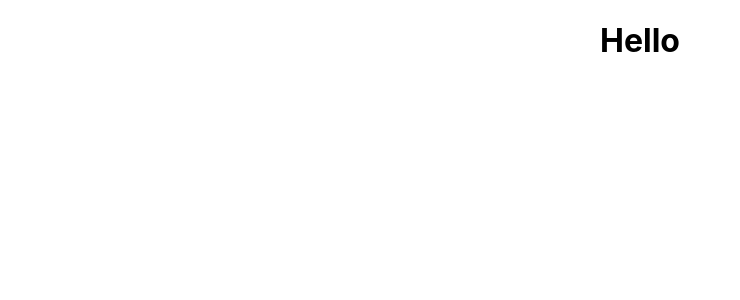
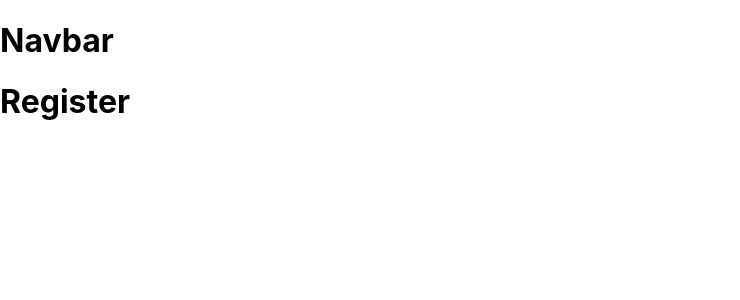
Before and after one commit to kunalevicshukla11/WebSter-23, a React (Create React App) app in the folder artisian/: page /register in a window 1280 px wide. Shown: the top 300 px of the page, without its empty margins (0-740 px from the left). Built offline with nearby package versions, Linux system fonts and the light colour scheme.

Commit message:
Pages and components file added

```diff
--- a/artisian/src/App.js
+++ b/artisian/src/App.js
@@ -1,17 +1,21 @@
+import './App.css';
+import { Route, Routes } from "react-router-dom";
+import Navbar from './components/Navbar';
+import Landing from './pages/Landing';
+import Register from './pages/Register';
+import Login from './pages/Login';
 
-import { BrowserRouter,Route,Routes} from "react-router-dom";
-
-import './App.css';
 
 function App() {
   return (
-
-    <div className="App">
-
-    <h1>Hello</h1>
-
-    </div>
-
+    <>
+      <Navbar />
+      <Routes>
+        <Route path='/' element={<Landing />} />
+        <Route path='/register' element={<Register />} />
+        <Route path='/login' element={<Login />} />
+      </Routes>
+    </>
 
   );
 }
--- /dev/null
+++ b/artisian/src/components/Navbar.js
@@ -0,0 +1,9 @@
+import React from 'react'
+
+export default function Navbar() {
+  return (
+    <div>
+      <h1>Navbar</h1>
+    </div>
+  )
+}
--- a/artisian/src/index.js
+++ b/artisian/src/index.js
@@ -2,10 +2,14 @@ import React from 'react';
 import ReactDOM from 'react-dom/client';
 import './index.css';
 import App from './App';
+import { BrowserRouter as Router } from 'react-router-dom';
 
 const root = ReactDOM.createRoot(document.getElementById('root'));
 root.render(
   <React.StrictMode>
-    <App />
+  <Router>
+  <App />
+  </Router>
+
   </React.StrictMode>
 );
--- /dev/null
+++ b/artisian/src/pages/Landing.js
@@ -0,0 +1,9 @@
+import React from 'react'
+
+export default function Landing() {
+  return (
+    <div>
+      <h1>Landing</h1>
+    </div>
+  )
+}
--- /dev/null
+++ b/artisian/src/pages/Login.js
@@ -0,0 +1,9 @@
+import React from 'react'
+
+export default function Login() {
+  return (
+    <div>
+      <h1>Login</h1>
+    </div>
+  )
+}
--- /dev/null
+++ b/artisian/src/pages/Register.js
@@ -0,0 +1,9 @@
+import React from 'react'
+
+export default function Register() {
+  return (
+    <div>
+      <h1>Register</h1>
+    </div>
+  )
+}
```
